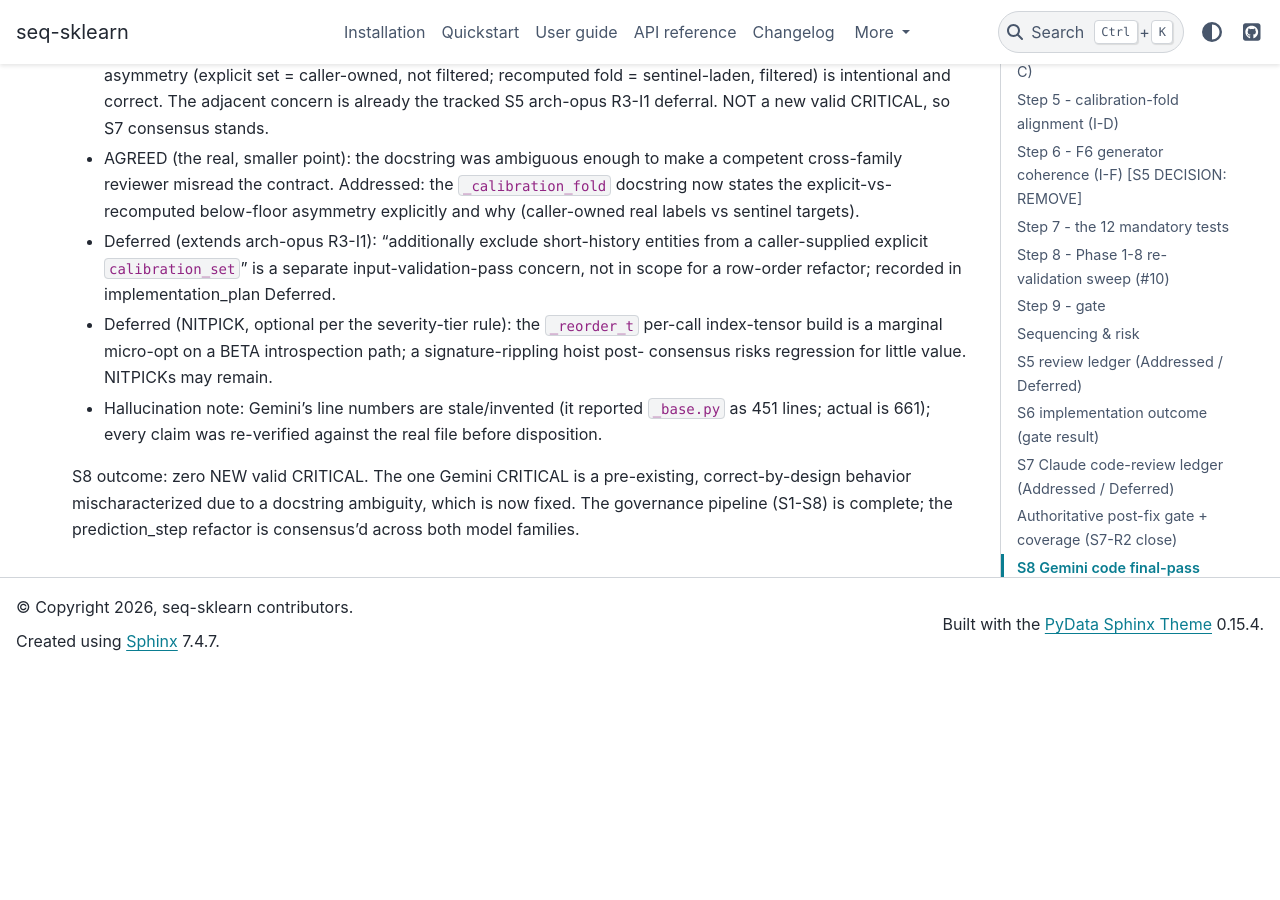
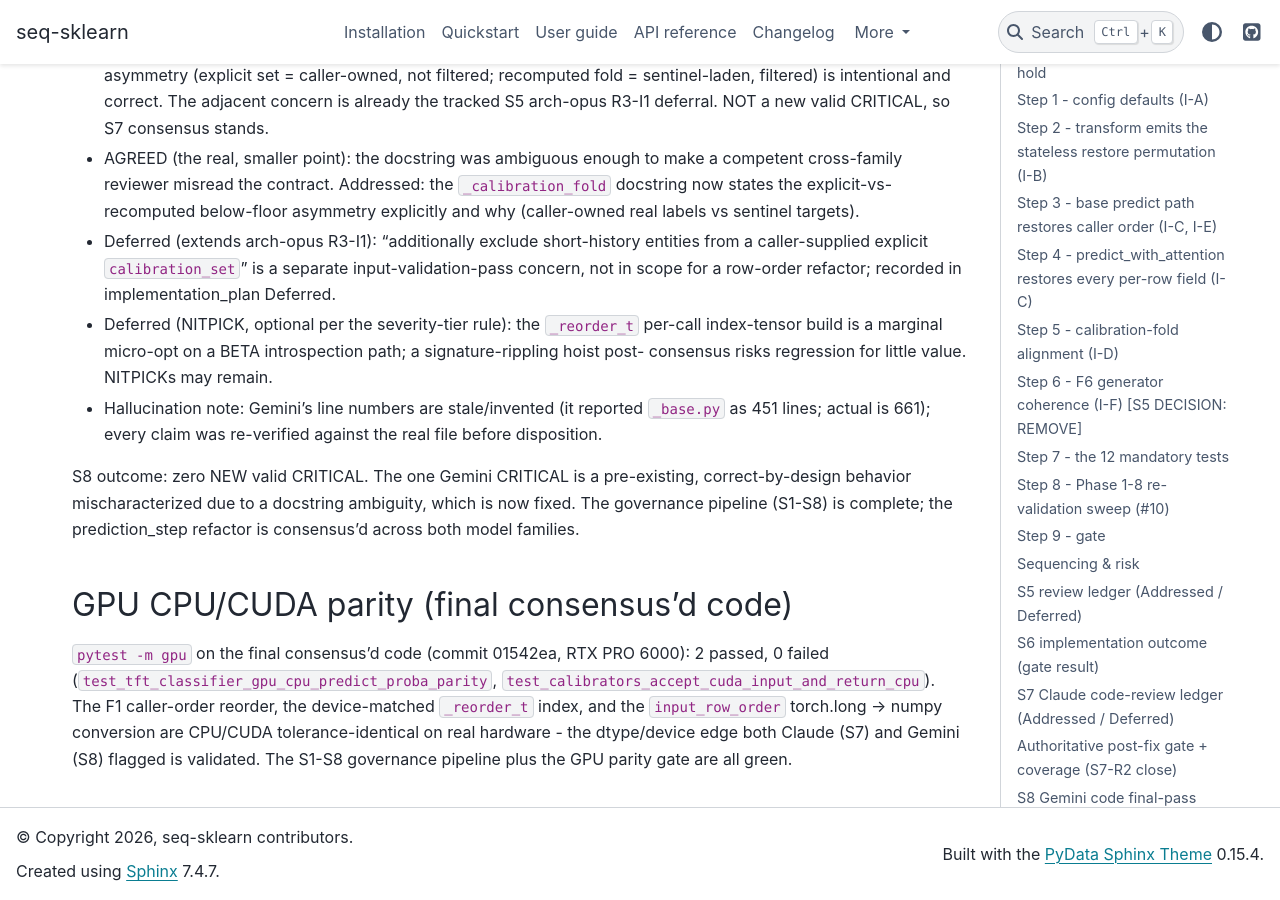
Before and after one commit to switch527/seq-sklearn, a Sphinx documentation site: the page built from docs/refactor_prediction_step.md, in a window 1280 px wide and 900 px high, scrolled down 13860 px. Built offline with Sphinx 7.4.7 and the PyData theme 0.15.4, drawn with Linux system fonts in a browser that asks for light colours; before the commit the page ends 14531 px from its top, so only the background shows below that.

Commit message:
docs(phase9): GPU CPU/CUDA parity green on final consensus'd code
pytest -m gpu: 2 passed / 0 failed. predict_proba CPU/CUDA
tolerance-identical; calibrators accept CUDA input. Validates the
device/dtype edge both review families flagged. S1-S8 pipeline +
GPU parity all green; prediction_step refactor fully closed.

Co-Authored-By: Claude Opus 4.7 (1M context) <noreply@anthropic.com>

```diff
--- a/docs/refactor_prediction_step.md
+++ b/docs/refactor_prediction_step.md
@@ -770,3 +770,15 @@ pre-existing, correct-by-design behavior mischaracterized due to a
 docstring ambiguity, which is now fixed. The governance pipeline
 (S1-S8) is complete; the prediction_step refactor is consensus'd
 across both model families.
+
+## GPU CPU/CUDA parity (final consensus'd code)
+
+`pytest -m gpu` on the final consensus'd code (commit 01542ea,
+RTX PRO 6000): 2 passed, 0 failed
+(`test_tft_classifier_gpu_cpu_predict_proba_parity`,
+`test_calibrators_accept_cuda_input_and_return_cpu`). The F1
+caller-order reorder, the device-matched `_reorder_t` index, and the
+`input_row_order` torch.long -> numpy conversion are CPU/CUDA
+tolerance-identical on real hardware - the dtype/device edge both
+Claude (S7) and Gemini (S8) flagged is validated. The S1-S8
+governance pipeline plus the GPU parity gate are all green.
```
